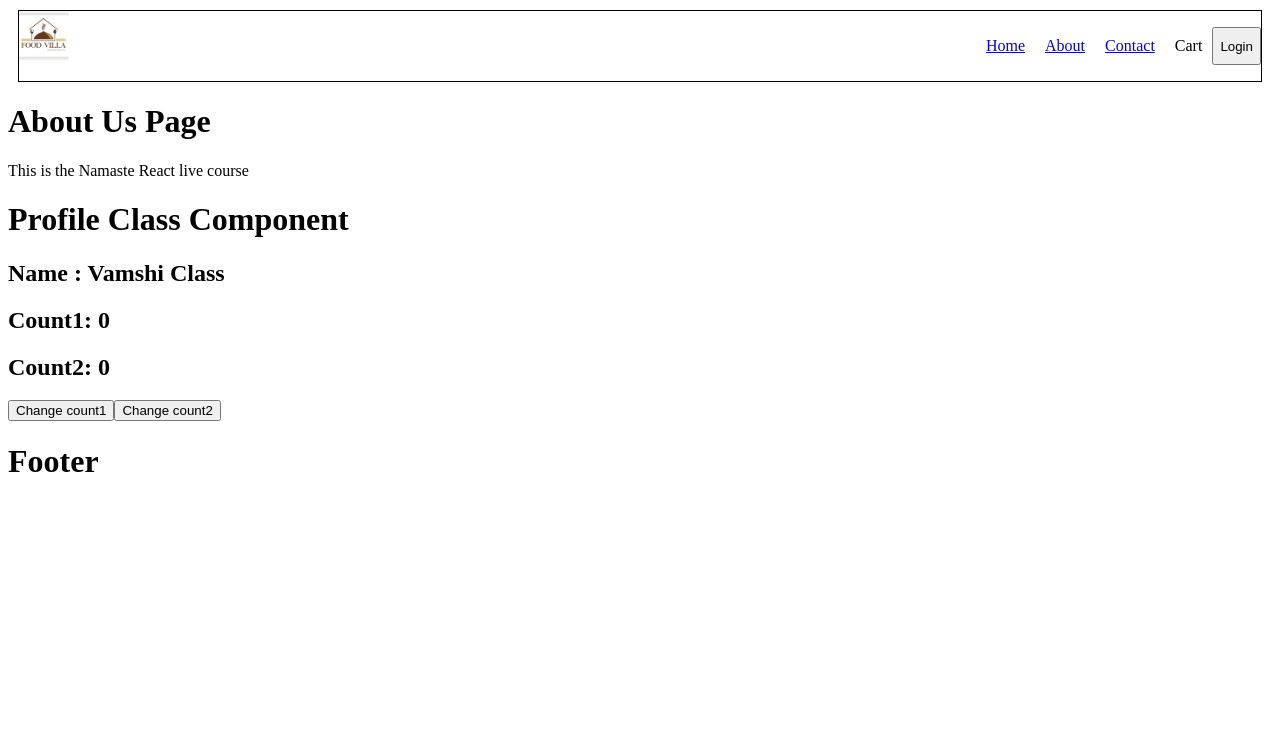
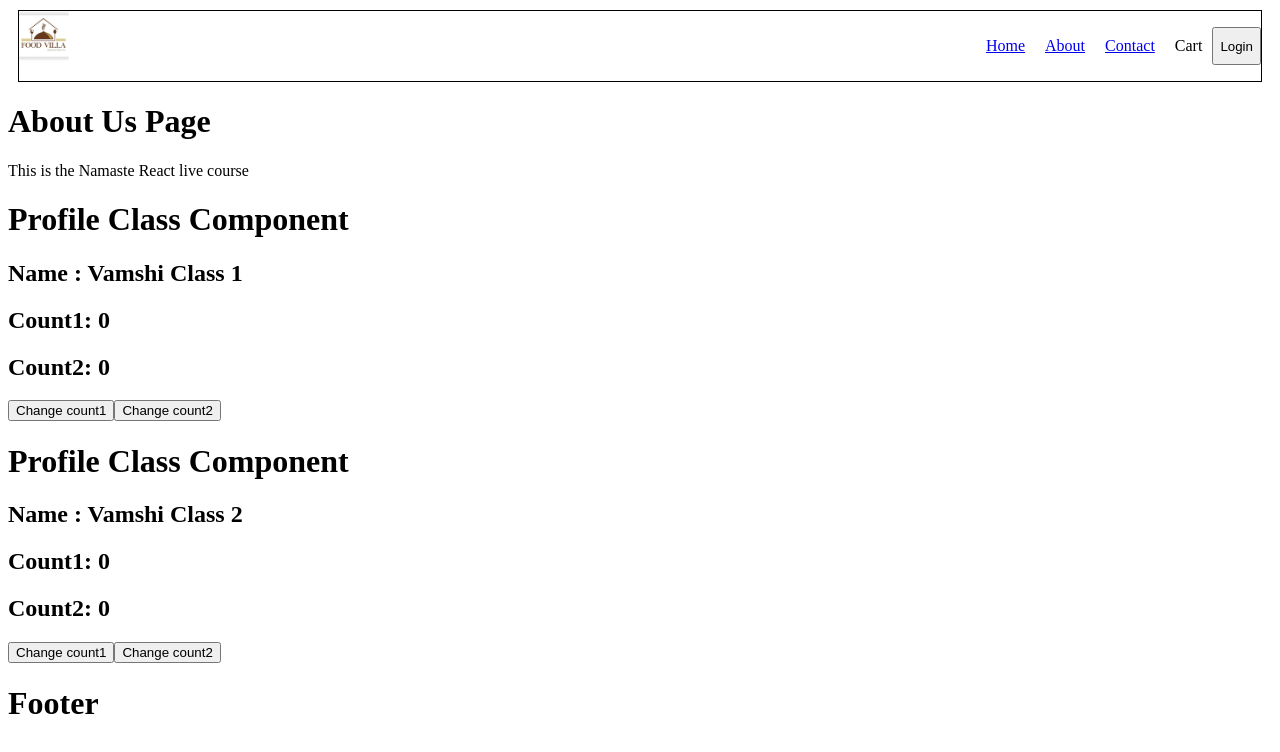
Before and after one commit to SaiVamshiK/NamasteJS-Contd, a React (Vite) app: page /about in a window 1280 px wide. Shown: the top 752 px of the page. Built offline with nearby package versions, Linux system fonts and the light colour scheme.

Commit message:
Lesson 8 : REASON for order of execution of Lifecycle methods

```diff
--- a/src/components/About.js
+++ b/src/components/About.js
@@ -16,11 +16,50 @@ export class About extends React.Component {
       <React.Fragment>
         <h1>About Us Page</h1>
         <p>This is the Namaste React live course</p>
-        <ProfileClass name={"Vamshi Class"} />
+        <ProfileClass name={"Vamshi Class 1"} />
+        <ProfileClass name={"Vamshi Class 2"} />
       </React.Fragment>
     );
   }
 }
+
+/*
+Parent Constructor
+Parent Render
+1st child constructor
+1st child render
+2nd child constructor
+2nd child render
+1st child did mount
+2nd child did mount
+Parent component did mount
+
+REASON:
+See the React Lifecycle diagram.
+React renders in 2 phases:
+1. Render phase : includes constructor and render() method
+2. Commit phase : place where react changes the DOM. e.g. componentDidMount()
+
+FLOW:
+React calls the constructor-> render-> componentDidMount.
+Render phase is faster than commit phase, since commit phase is updating the DOM : it is slow.
+So react tries to finish the Render phase for all the childs before commit phase.
+So output so far:
+
+Parent Constructor
+Parent Render
+1st child constructor
+1st child render
+2nd child constructor
+2nd child render
+
+Now the Commit phase begins:
+1st child did mount
+2nd child did mount
+Parent component did mount
+
+*/
+
 
 // Sequence of steps
 // About.js:7 About : Constructor called - About Component lifecycle
--- a/src/components/ProfileClass.js
+++ b/src/components/ProfileClass.js
@@ -9,18 +9,18 @@ class ProfileClass extends React.Component {
             count1 : 0,
             count2 : 0
         };
-        console.log('Class Constructor called');
+        console.log('Class Constructor called '+this.props.name);
     }
 
     componentDidMount(){
         // this function is called after render()
-        console.log('Component Did Mount');
+        console.log('Component Did Mount '+this.props.name);
         // The constructor -> render ->componentDidMount : these are lifecycle methods of a react class based component.
         // This is the best place to make API call.
     }
 
     render() {
-        console.log('Class Render called')
+        console.log('Class Render called '+this.props.name)
         return (
             <>
                 <h1>Profile Class Component</h1>
```
